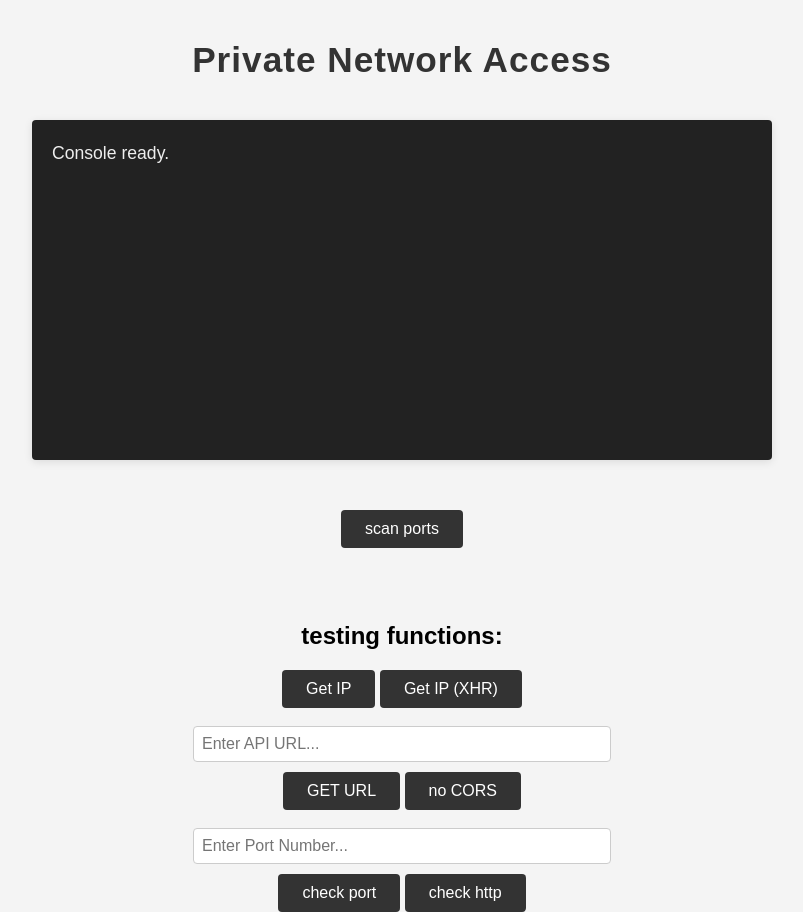
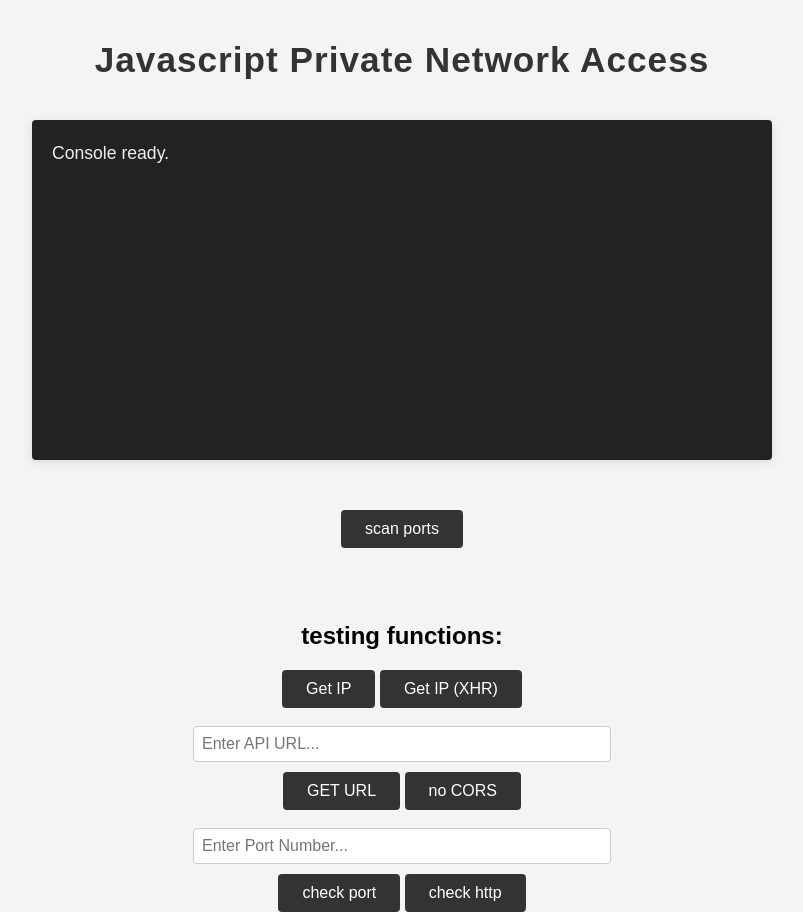
Before and after one commit to maave0/js_localhost, a plain HTML site: page index.html in a window 1280 px wide. Shown: the whole page, without its empty margins (238-1041 px from the left). Drawn offline with Linux system fonts and the light colour scheme.

Commit message:
page title

```diff
--- a/index.html
+++ b/index.html
@@ -3,11 +3,11 @@
 <head>
 	<meta charset="UTF-8">
 	<meta name="viewport" content="width=device-width, initial-scale=1.0">
-	<title>Log Output</title>
+	<title>JS PNA</title>
 	<link rel="stylesheet" href="style.css">
 </head>
 <body>
-	<h1 class="main-header">Private Network Access</h1>
+	<h1 class="main-header">Javascript Private Network Access</h1>
 
 	<div id="log-container"></div>
 
```
